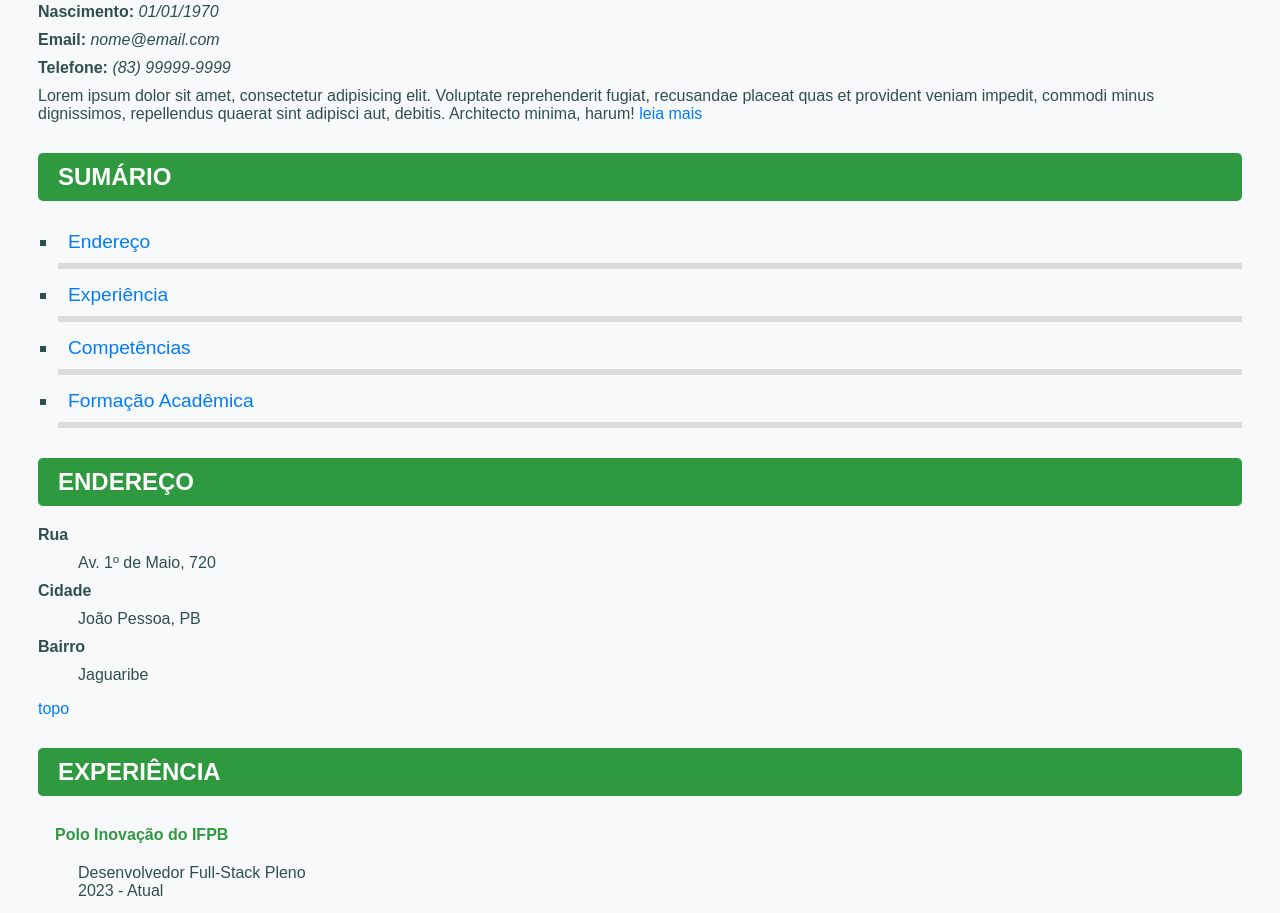
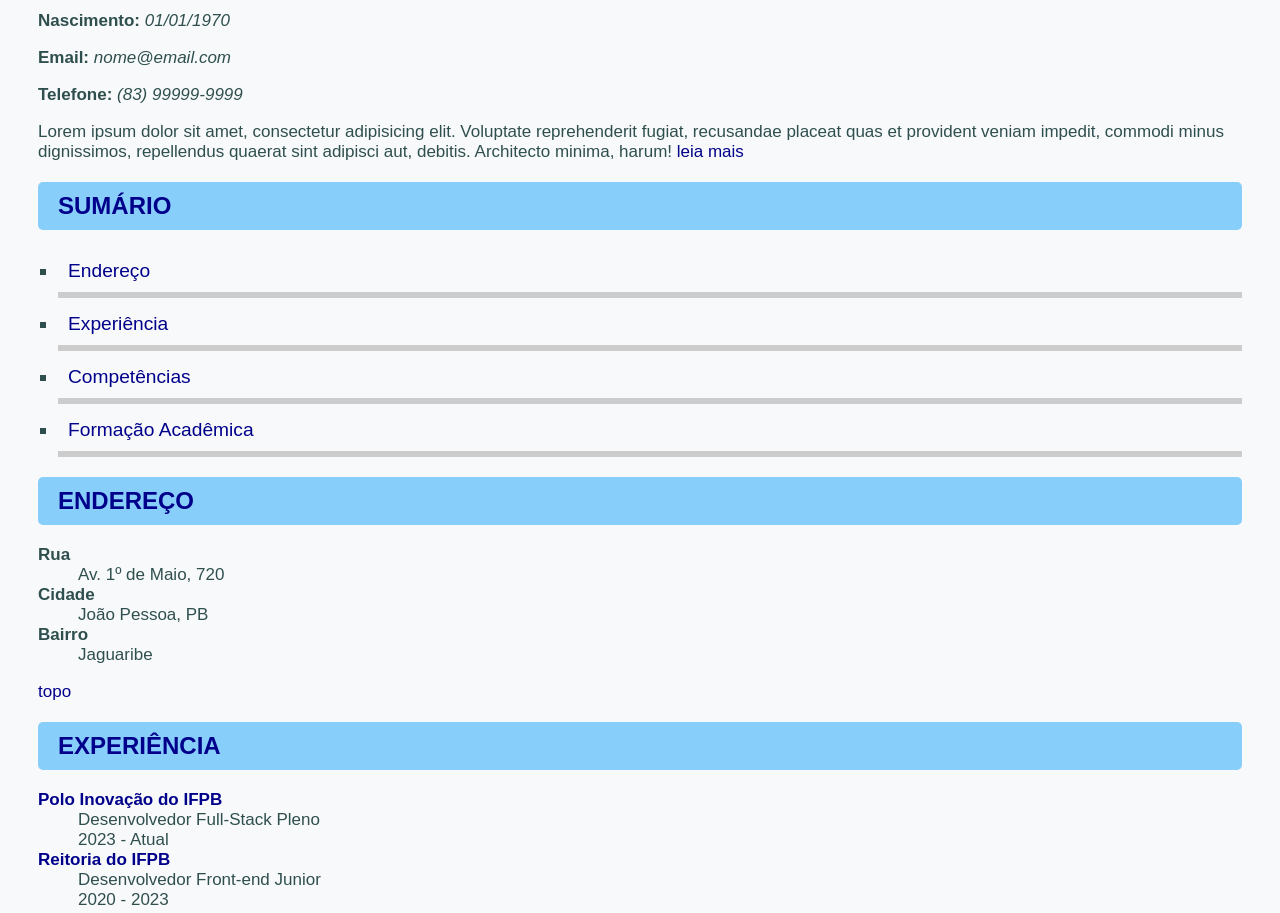
Before and after one commit to maneuu/LM, a plain HTML site: page exercicio01/index.html in a window 1280 px wide. Shown: the part 223-1136 px from the top of the page. Drawn offline with Linux system fonts and the light colour scheme.

Commit message:
ultimo commit

```diff
--- a/exercicio01/styles.css
+++ b/exercicio01/styles.css
@@ -1,8 +1,9 @@
 body {
-  font-family: Arial, sans-serif;
+  font-family: arial, sans-serif;
   padding: 30px;
   background-color: #f8f9fa;
   color: darkslategrey;
+  font-size: 17px;
 }
 
 .text-center {
@@ -11,65 +12,45 @@ body {
 
 h1 {
   font-size: 30px;
-  margin-bottom: 20px;
-  color: black;
+}
+h2 {
+  text-transform: uppercase;
+  font-size: 24px;
+  border-radius: 5px;
+  background-color: lightskyblue;
+  padding: 10px 20px;
+}
+#copyright {
+  font-weight: bold;
+  font-style: italic;
 }
 
-h2 {
-  text-transform: uppercase;
-  margin-top: 30px;
-  color: white;
-  padding: 10px 20px;
-  background-color: #2e993f;
-  border-radius: 5px;
-  font-size: 24px;
+h1,
+h2,
+a,
+a:visited {
+  color: darkblue;
 }
 
-h3 a {
-  text-transform: uppercase;
-  padding: 10px 0 10px 0;
+a,
+a:visited {
+  text-decoration: none;
+}
+a:hover {
+  text-decoration: underline;
 }
 
-p,
-dl dt {
-  font-size: 1rem;
-  margin: 10px 0;
+h1 a,
+h1 a:visited {
+  color: white;
 }
-
-p i:hover {
-  text-decoration: underline;
-  color: #2e993f;
+h2 a,
+h2 a:visited {
+  color: lightskyblue;
 }
-
-a {
-  text-decoration: none;
-  display: inline-block;
-  color: #007bff;
-}
-
-a:hover {
-  text-decoration: underline;
-  color: #0056b3;
-}
-
-.link-transparent {
-  color: transparent;
-}
-
-b a {
-  color: #2e993f;
-  padding-left: 10px;
-  border-left: 7px solid transparent;
-  margin: 10px 0;
-}
-
-b a:hover {
-  text-decoration: underline;
-  border-left-color: #c92e32;
-}
-
-b a:visited {
-  color: red;
+h1:hover a,
+h2:hover a {
+  color: darkblue;
 }
 
 ul {
@@ -81,17 +62,10 @@ ul li {
   padding: 10px;
   font-size: 1.2rem;
   margin-bottom: 5px;
-  border-bottom: 6px solid rgb(220, 219, 219);
+  border-bottom: 6px solid #ccc;
 }
 
 .lista-links li:hover {
   border-color: #c92e32;
-  color: #2e993f;
-  font-weight: bold;
   cursor: pointer;
 }
-
-#copyright {
-  font-weight: bold;
-  font-style: italic;
-}
```
Also changed, not shown: pratica04/index.html (+2 -1 lines).
